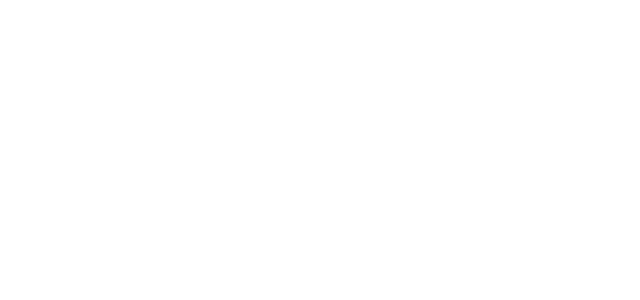
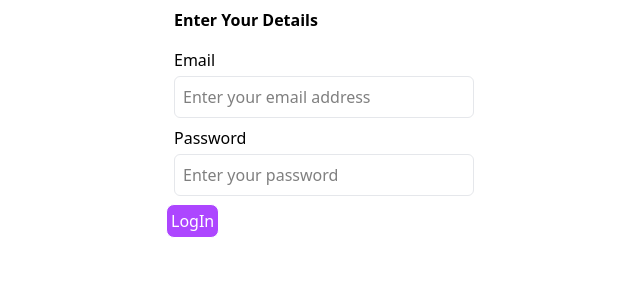
Before and after one commit to shojibruhan/reactHookForm, a React (Vite) app: page / in a window 1280 px wide. Shown: the top 300 px of the page, without its empty margins (312-952 px from the left). Built offline with nearby package versions, Linux system fonts and the light colour scheme.

Commit message:
implement form

```diff
--- a/src/part_2/LogInForm.jsx
+++ b/src/part_2/LogInForm.jsx
@@ -1,7 +1,61 @@
 import React from "react";
+import { useForm } from "react-hook-form";
+import Field from "./components/Field";
+import FieldSet from "./components/FieldSet";
 
 const LogInForm = () => {
-  return <></>;
+  const {
+    register,
+    handleSubmit,
+    formState: { errors },
+  } = useForm();
+
+  const submitForm = (formData) => {
+    console.log(formData);
+  };
+  return (
+    <div className="flex flex-col justify-center items-center">
+      <form onSubmit={handleSubmit(submitForm)}>
+        <FieldSet label="Enter Your Details">
+          <Field label="Email" error={errors.email}>
+            <input
+              {...register("email", { required: "Email is required." })}
+              className={`border ${
+                errors.email ? "border-red-500" : "border-gray-200"
+              } box-border p-2 rounded-md w-[300px]`}
+              type="email"
+              name="email"
+              id="email"
+              placeholder="Enter your email address"
+            />
+          </Field>
+          <Field label="Password" error={errors.password}>
+            <input
+              {...register("password", {
+                required: "Password is required",
+                minLength: {
+                  value: 6,
+                  message: "Password must be atleast 6 charecter long.",
+                },
+              })}
+              className={`border ${
+                errors.email ? "border-red-500" : "border-gray-200"
+              } box-border p-2 rounded-md w-[300px]`}
+              type="password"
+              name="password"
+              id="password"
+              placeholder="Enter your password"
+            />
+          </Field>
+        </FieldSet>
+        <Field>
+          <button className="text-base text-white p-1 bg-purple-500 border rounded-lg cursor-pointer">
+            LogIn
+          </button>
+        </Field>
+      </form>
+    </div>
+  );
 };
 
 export default LogInForm;
--- a/src/part_2/components/Field.jsx
+++ b/src/part_2/components/Field.jsx
@@ -3,10 +3,14 @@
 const Field = ({ label, children, htmlFor, error }) => {
   const id = htmlFor || getChildId(children);
   return (
-    <div>
-      {label && <label htmlFor={id}>{label}</label>}
+    <div className="flex flex-col items-start justify-start mt-2 mr-2 w-full p-0">
+      {label && (
+        <label htmlFor={id} className="mb-1">
+          {label}
+        </label>
+      )}
       {children}
-      {!!error && <div>{error.message}</div>}
+      {!!error && <div className="text-red-500">{error.message}</div>}
     </div>
   );
 };
@@ -14,7 +18,8 @@
 const getChildId = (children) => {
   const child = React.Children.only(children);
 
-  if ("id" in child?.proops) {
+  // eslint-disable-next-line no-unsafe-optional-chaining
+  if ("id" in child?.props) {
     return child.props.id;
   }
 };
```
